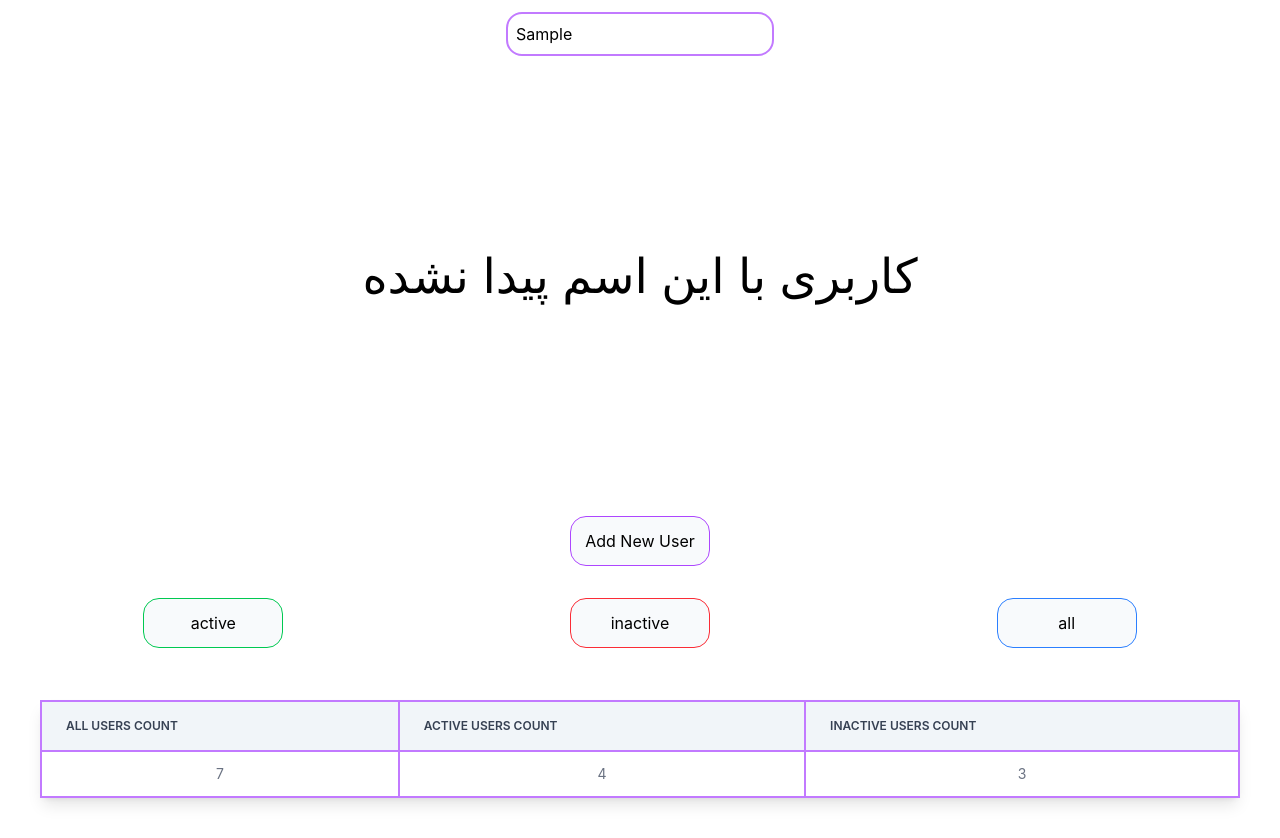
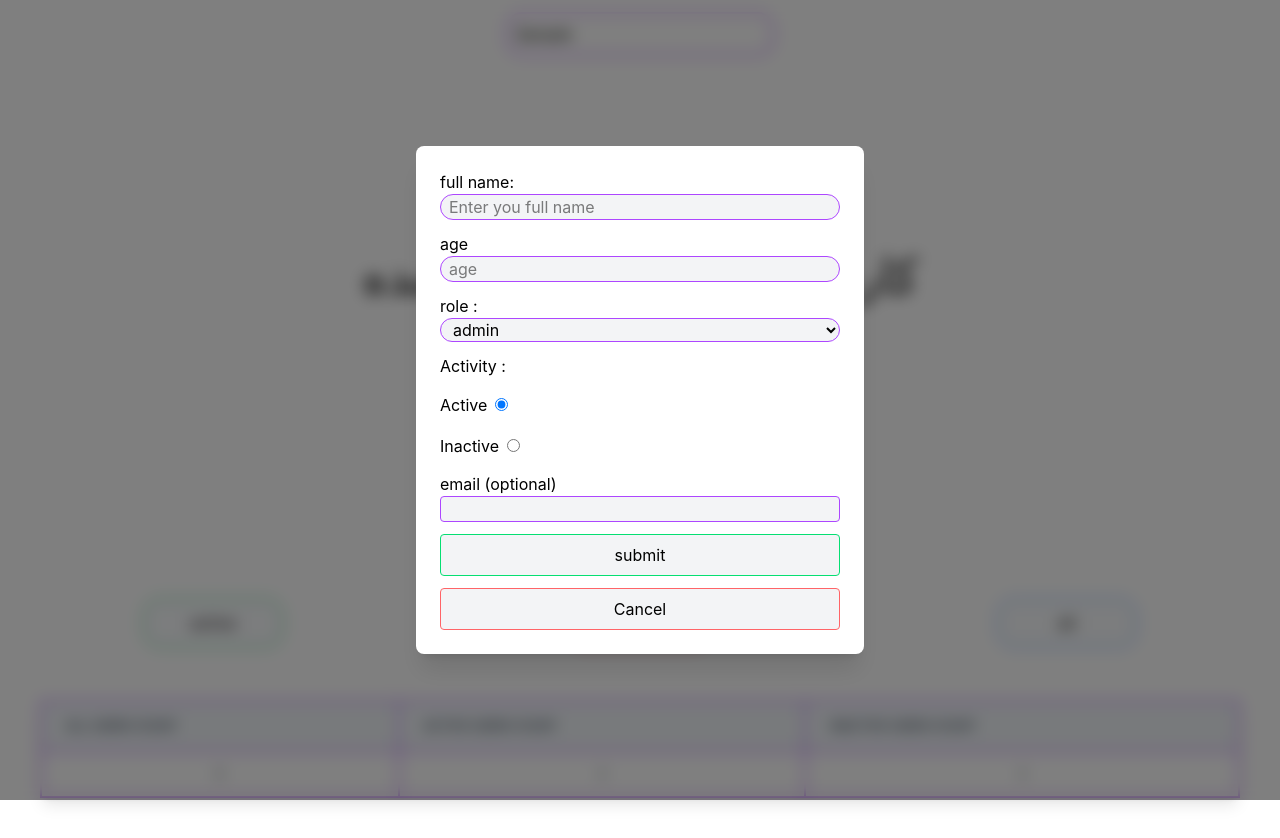
Before and after one commit to Amirparsa-g/React-Users-Panel, a React (Vite) app: page / in a window 1280 px wide. Both pictures are taken after typing "Sample" into the empty fields and a click on the button "Add New User". Built offline with nearby package versions, Linux system fonts and the light colour scheme.

Commit message:
feat : added add user form no validation

```diff
--- a/package.json
+++ b/package.json
@@ -12,7 +12,9 @@
   "dependencies": {
     "@tailwindcss/vite": "^4.3.3",
     "react": "^19.2.7",
-    "react-dom": "^19.2.7"
+    "react-dom": "^19.2.7",
+    "react-hook-form": "^7.83.0",
+    "zod": "^4.4.3"
   },
   "devDependencies": {
     "@eslint/js": "^10.0.1",
--- a/src/App.tsx
+++ b/src/App.tsx
@@ -1,30 +1,26 @@
 import { useState } from "react";
 import "./App.css";
 import UserList from "./components/UserList";
-import type { User } from "./types/user";
+import { type User } from "./types/user";
+
 import users from "./data/users";
 import Searchinput from "./components/Searchinput";
 import UserStats from "./components/UserStats";
 import EmptyState from "./components/EmptyState";
+import AddUserForm from "./components/AddUserForm";
 
 type Filters = "active" | "inactive" | "all";
 function App() {
   const [UsersList, setUserList] = useState<User[]>(users);
   const [searchedTerm, setSearchTerm] = useState("");
   const [status, setUserStatus] = useState<Filters>("all");
-  const newUser: User = {
-    ID: 7,
-    fullName: "کاربر آزمایشی",
-    age: 27,
-    role: "operator",
-    isActive: true,
-    email: "test.user@example.com",
-  };
+  const [isFormVisible, setIsFormVisible] = useState(false);
   const addUserHandler = (newUser: User) => {
     const isAvailable = UsersList.find((user) => user.ID === newUser.ID);
     if (isAvailable) alert("you cant add the same user twice");
     else {
       setUserList([...UsersList, newUser]);
+      setIsFormVisible(false);
       alert("user Added Successfully");
     }
   };
@@ -80,11 +76,17 @@ function App() {
       <Searchinput onSearchChange={SearchUser} value={searchedTerm} />
       {content}
       <button
-        onClick={() => addUserHandler(newUser)}
+        onClick={() => setIsFormVisible(true)}
         className="bg-slate-50 block m-auto mt-5 border border-purple-500 p-3 rounded-2xl hover:scale-105 ease-in-out duration-300 mb-3 w-35"
       >
         Add New User
       </button>
+      {isFormVisible && (
+        <AddUserForm
+          setIsFormVisible={setIsFormVisible}
+          addUserHandeler={addUserHandler}
+        />
+      )}
       <div className="flex items-center">
         <button
           onClick={() => setUserStatus("active")}
--- /dev/null
+++ b/src/components/AddUserForm.tsx
@@ -0,0 +1,131 @@
+import type { UserRole } from "../types/user";
+import type { FormPropType } from "../types/userForm";
+import { useState } from "react";
+import type { User } from "../types/user";
+import users from "../data/users";
+
+const AddUserForm = ({
+  addUserHandeler,
+  setIsFormVisible,
+}: {
+  addUserHandeler: (newUser: User) => void;
+  setIsFormVisible: (value: boolean) => void;
+}) => {
+  const [formData, setFormData] = useState<FormPropType>({
+    fullName: "",
+    age: "",
+    role: "",
+    isActive: true,
+    email: "",
+  });
+  const newUser: User = {
+    ID: (users.at(-1)?.ID ?? 0) + 1,
+    fullName: formData.fullName,
+    age: parseInt(formData.age),
+    role: formData.role,
+    isActive: formData.isActive,
+    email: formData.email,
+  };
+  return (
+    <div className="fixed inset-0 z-50 flex items-center justify-center bg-black/50 backdrop-blur-sm">
+      <div className="bg-white p-6 rounded-lg shadow-xl w-full max-w-md max-h-[90vh] overflow-y-auto">
+        <form action="" className="flex flex-col w-full gap-3">
+          <label htmlFor="">
+            full name:
+            <input
+              type="text"
+              placeholder="Enter you full name"
+              value={formData.fullName}
+              required
+              onChange={(e) =>
+                setFormData({ ...formData, fullName: e.target.value })
+              }
+              className="w-full px-2 bg-gray-100 border border-purple-500 rounded-3xl"
+            />
+          </label>
+          <label htmlFor="">
+            age
+            <input
+              type="text"
+              placeholder="age"
+              value={formData.age}
+              required
+              onChange={(e) =>
+                setFormData({ ...formData, age: e.target.value })
+              }
+              className="w-full bg-gray-100 px-2 border border-purple-500 rounded-3xl"
+            />
+          </label>
+          <label htmlFor="">
+            role :
+            <select
+              name="role"
+              id="role"
+              value={formData.role}
+              required
+              onChange={(e) =>
+                setFormData({ ...formData, role: e.target.value as UserRole })
+              }
+              className="w-full bg-gray-100 px-2 border border-purple-500 rounded-3xl"
+            >
+              <option value="admin">admin</option>
+              <option value="operator">operator</option>
+              <option value="customer">customer</option>
+            </select>
+          </label>
+          <label htmlFor="">Activity :</label>
+          <label htmlFor="">
+            Active
+            <input
+              type="radio"
+              value={"Active"}
+              checked={formData.isActive}
+              onChange={() => setFormData({ ...formData, isActive: true })}
+              className="m-2"
+            />
+          </label>
+          <label htmlFor="">
+            Inactive
+            <input
+              type="radio"
+              value={"inActive"}
+              checked={!formData.isActive}
+              onChange={() => setFormData({ ...formData, isActive: false })}
+              className="m-2"
+            />
+            <br />
+          </label>
+          <label htmlFor="">
+            email (optional)
+            <input
+              type="email"
+              value={formData.email}
+              onChange={(e) =>
+                setFormData({ ...formData, email: e.target.value })
+              }
+              className="w-full bg-gray-100 px-2 border border-purple-500 rounded-sm"
+            />
+          </label>
+          <button
+            type="submit"
+            onClick={(e) => {
+              e.preventDefault();
+              addUserHandeler(newUser);
+            }}
+            className="bg-gray-100 border border-green-400 p-2 rounded-sm"
+          >
+            submit
+          </button>
+          <button
+            onClick={() => setIsFormVisible(false)}
+            className="bg-gray-100 border border-red-400 p-2 rounded-sm"
+          >
+            Cancel
+          </button>
+        </form>
+      </div>
+    </div>
+  );
+};
+
+export default AddUserForm;
--- a/src/types/user.ts
+++ b/src/types/user.ts
@@ -1,4 +1,4 @@
-type UserRole = "admin" | "operator" | "customer";
+export type UserRole = "admin" | "operator" | "customer" | "";
 
 export interface User {
   ID: number;
--- /dev/null
+++ b/src/types/userForm.ts
@@ -0,0 +1,8 @@
+import type { UserRole } from "../types/user";
+export interface FormPropType {
+  fullName: string;
+  age: string;
+  role: UserRole;
+  isActive: boolean;
+  email?: string;
+}
```
Also changed, not shown: 1 other file (tests, documents, lock files or other folders).
